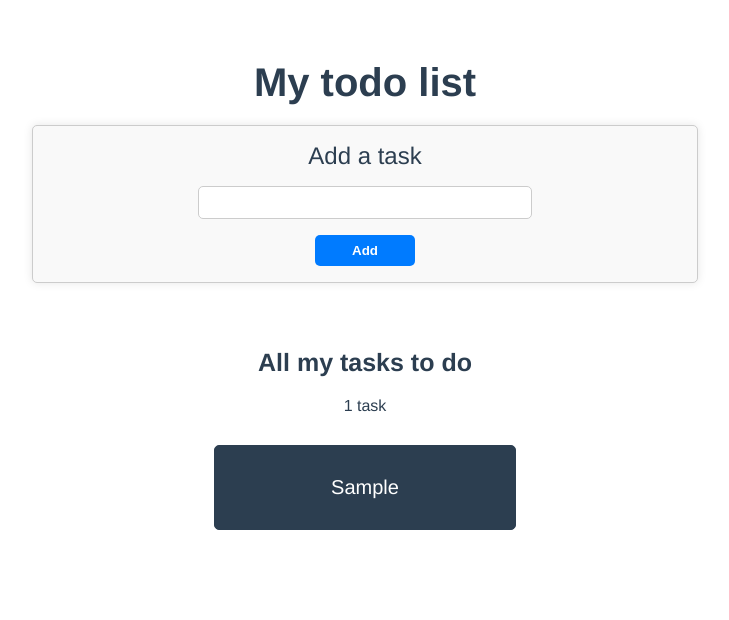
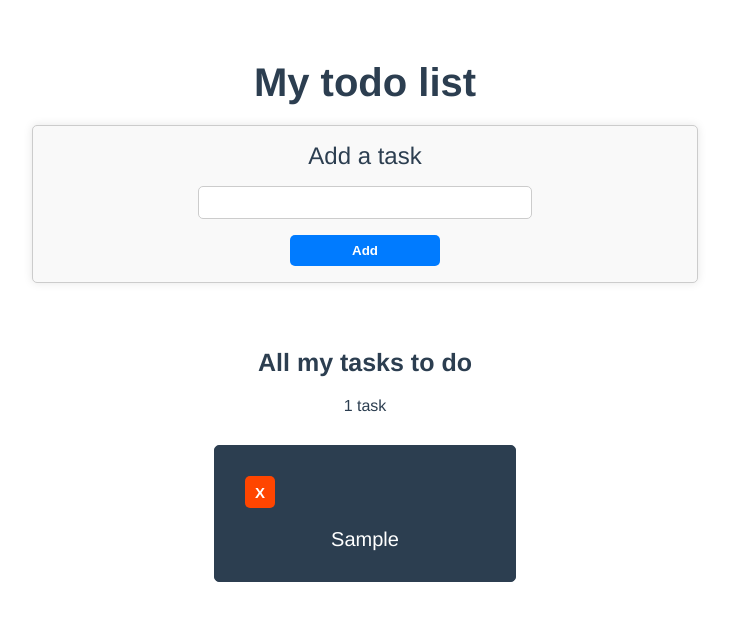
Before and after one commit to git-see/todolist, a Vue app: page / in a window 1280 px wide. Both pictures are taken after typing "Sample" into the empty fields and a click on the button "Add". Shown: the top 620 px of the page, without its empty margins (275-1004 px from the left). Built offline with nearby package versions, Linux system fonts and the light colour scheme.

Commit message:
Delete 1 task

```diff
--- a/src/App.vue
+++ b/src/App.vue
@@ -1,7 +1,7 @@
 <template>
   <h1>My todo list</h1>
   <Form @add="saveTask" />
-  <TasksList :tasks="tasks" />
+  <TasksList :tasks="tasks" @delete-task="deleteTask" />
 </template>
 
 <script>
@@ -22,8 +22,15 @@ export default {
       tasks.value = [...tasks.value, { task: data, id: Date.now() }];
       console.log("App | saveTask() | tasks.value", tasks.value);
     };
+
+    const deleteTask = function (taskName) {
+      console.log("App | deleteTask() | taskName", taskName);
+      tasks.value = tasks.value.filter((t) => t.id !== taskName.id);
+    };
+
     return {
       saveTask,
+      deleteTask,
       tasks,
     };
   },
@@ -43,6 +50,4 @@ h1 {
   font-size: 40px;
   margin-bottom: 20px;
 }
-
-
 </style>
--- a/src/components/Form.vue
+++ b/src/components/Form.vue
@@ -61,7 +61,7 @@ input {
 }
 
 button {
-  width: 100px;
+  width: 150px;
   padding: 0.5rem 1rem;
   background-color: #007bff;
   font-weight: bold;
--- a/src/components/TasksList.vue
+++ b/src/components/TasksList.vue
@@ -2,17 +2,29 @@
   <h3>All my tasks to do</h3>
   {{ tasks.length }} task{{ tasks.length > 1 ? "s" : "" }}
   <ul>
-    <li v-for="taskName in tasks" :key="taskName.id">{{ taskName.task }}</li>
+    <li v-for="taskName in tasks" :key="taskName.id">
+      <button @click="deleteTask(taskName)" id="deleteButton">X</button>
+      {{ taskName.task }}
+    </li>
   </ul>
 </template>
 
 <script>
 export default {
+  emits: ["delete-task"],
   props: {
     tasks: {
       type: Array,
       required: true,
     },
+  },
+  setup(props, { emit }) {
+    let deleteTask = function (taskName) {
+      emit("delete-task", taskName);
+    };
+    return {
+      deleteTask,
+    };
   },
 };
 </script>
@@ -53,5 +65,19 @@ li {
   overflow-wrap: break-word;
 }
 
+#deleteButton {
+  padding: 0.5em;
+  width: 30px;
+  display: block;
+  background-color: orangered;
+  margin-bottom: 20px;
+  border: none;
+  border-radius: 5px;
+  font-size: 15px;
+  transition: background-color 0.3s ease-in-out;
+}
 
+#deleteButton:hover {
+  background-color: red;
+}
 </style>
```
